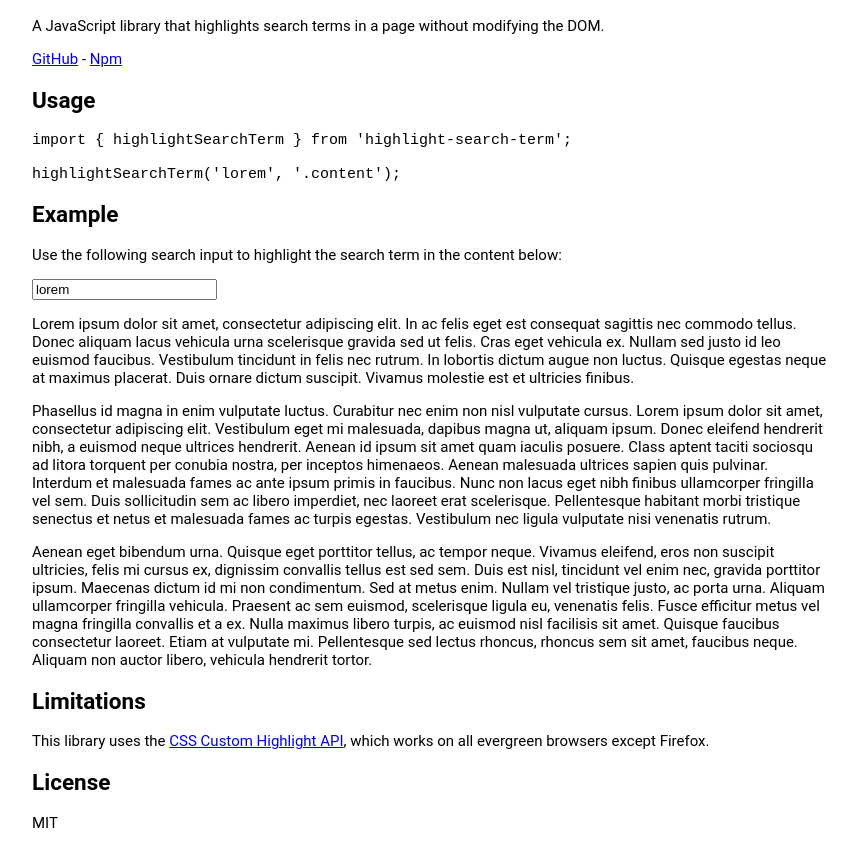
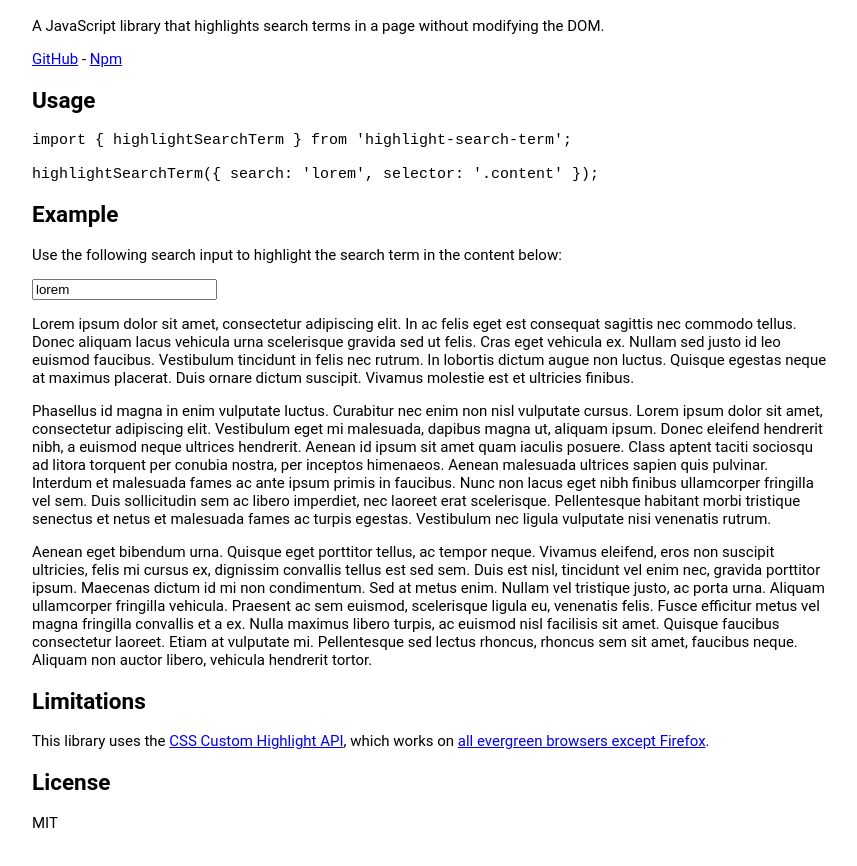
Before and after one commit to marmelab/highlight-search-term, a website: page demo/index.html in a window 1280 px wide. Shown: the part 78-944 px from the top of the page, without its empty margins (208-1065 px from the left). Drawn offline with Linux system fonts and the light colour scheme; a script that the page names is missing.

Commit message:
Wording fixes

```diff
--- a/demo/index.html
+++ b/demo/index.html
@@ -33,7 +33,7 @@
       <h2>Usage</h2>
       <pre><code class="language-javascript">import { highlightSearchTerm } from 'highlight-search-term';
 
-highlightSearchTerm('lorem', '.content');
+highlightSearchTerm({ search: 'lorem', selector: '.content' });
 </code></pre>
       <h2>Example</h2>
       <p>
@@ -90,7 +90,10 @@ highlightSearchTerm('lorem', '.content');
         <a
           href="https://developer.mozilla.org/en-US/docs/Web/API/CSS_Custom_Highlight_API"
           >CSS Custom Highlight API</a
-        >, which works on all evergreen browsers except Firefox.
+        >, which works on
+        <a href="https://caniuse.com/?search=CSS.Highlights"
+          >all evergreen browsers except Firefox</a
+        >.
       </p>
       <h2>License</h2>
       <p>MIT</p>
--- a/package.json
+++ b/package.json
@@ -3,7 +3,7 @@
   "version": "0.0.9",
   "description": "Highlight search term in a page. Vanilla JS, compatible with frontend frameworks (React, Vite, Angular, etc).",
   "repository": "marmelab/highlight-search-term",
-  "homepage": "https://github.com/marmelab/highlight-search-term",
+  "homepage": "https://marmelab.com/highlight-search-term/",
   "main": "src/index.js",
   "types": "src/index.d.ts",
   "scripts": {
```
Also changed, not shown: Readme.md.
